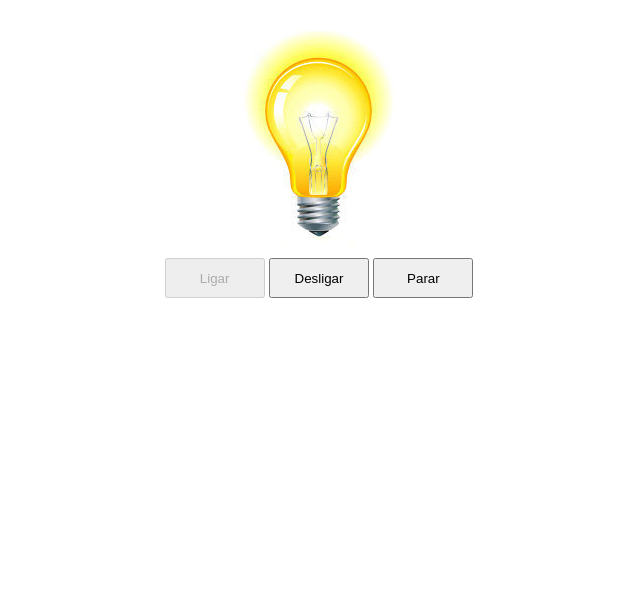
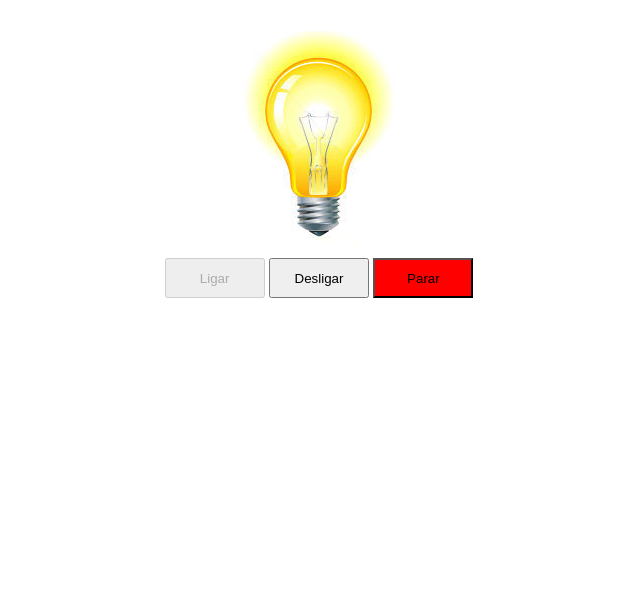
Before and after one commit to isabelaromanato/lampada, a plain HTML site: page index.html in a window 1280 px wide. Both pictures are taken after a click on the button "Piscar". Shown: the part 119-722 px from the top of the page, without its empty margins (321-961 px from the left). Drawn offline with Linux system fonts and the light colour scheme.

Commit message:
adicionando cores no botão piscar e parar Fixed #1

```diff
--- a/index.html
+++ b/index.html
@@ -23,7 +23,7 @@
 
             <button id="ligar">Ligar</button>
             <button id="desligar" disabled >Desligar</button>
-            <button id="piscar">Piscar</button>
+            <button type="button" id="piscar">Piscar</button>
         </div>
     </main>
     <footer>
--- a/script.js
+++ b/script.js
@@ -73,9 +73,13 @@ function piscar () {
     idLigar = setInterval(ligarLampada, 500)
     idDesligar = setInterval (desligarLampada, 1000)
     botaoPiscar.textContent = "Parar"
+    botaoPiscar.classList.add('red')
+
+
     } else {
     pararPiscar ()
     botaoPiscar.textContent= "Piscar"
+    botaoPiscar.classList.add('green')
 
 }
 }
--- a/style.css
+++ b/style.css
@@ -47,3 +47,12 @@ footer {
 img {
     cursor: pointer;
 }
+
+.red {
+
+    background-color: red;
+}
+
+.green {
+    background-color: green;
+}
```
Also changed, not shown: img/cores.PNG (added).
